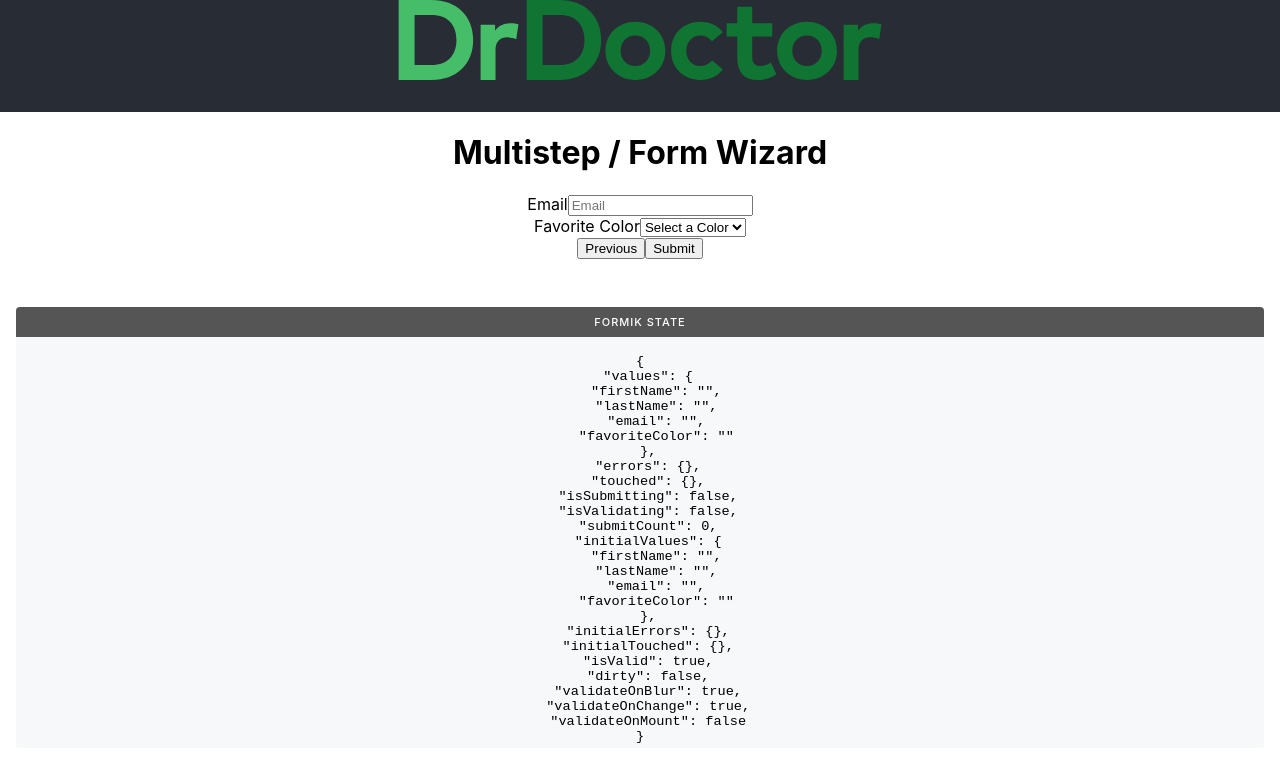
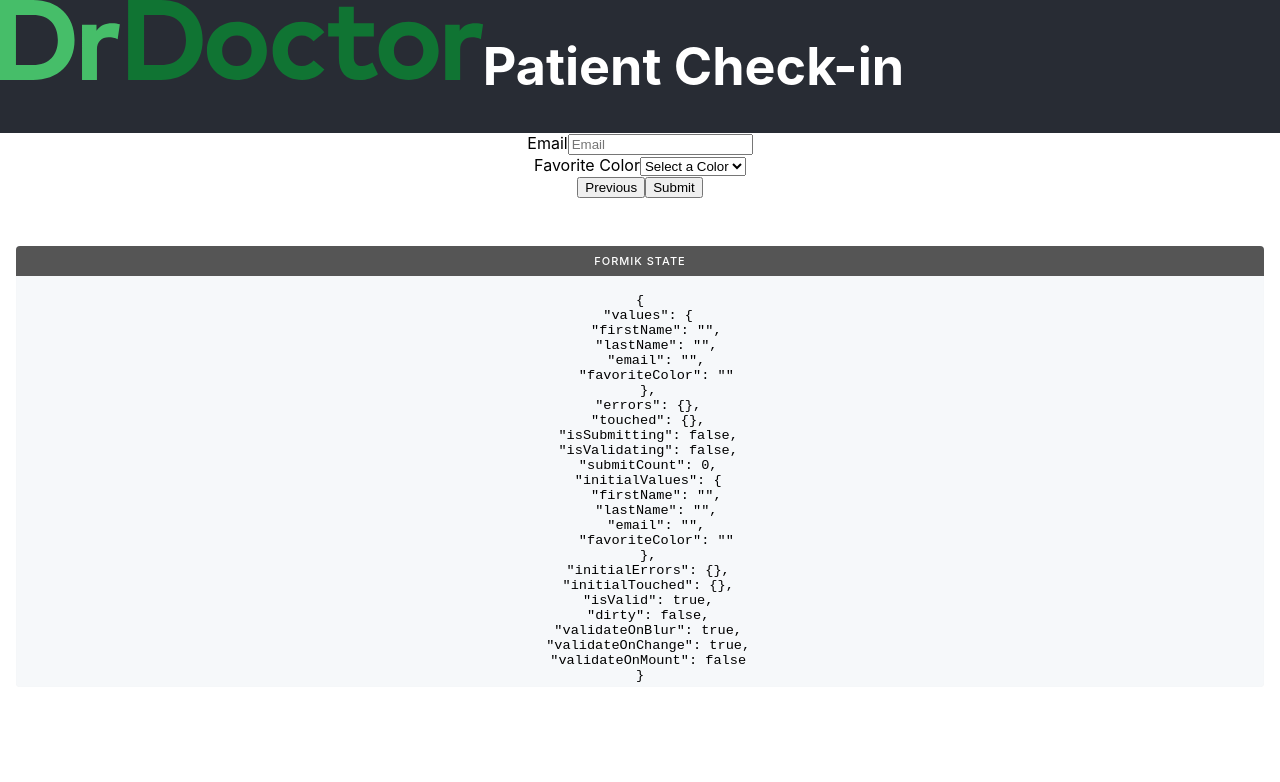
Before and after one commit to sengeezer/schenker, a React (Create React App) app: page /step2 in a window 1280 px wide. Shown: the top 782 px of the page. Built offline with nearby package versions, Linux system fonts and the light colour scheme.

Commit message:
Moved CSS to SASS

```diff
--- a/src/components/App.css
+++ /dev/null
@@ -1,23 +0,0 @@
-.App {
-  text-align: center;
-}
-
-.App-logo {
-  height: 10vmin;
-  pointer-events: none;
-}
-
-.App-header {
-  background-color: #282c34;
-  min-height: 14vh;
-  display: flex;
-  flex-direction: column;
-  align-items: left;
-  justify-content: left;
-  font-size: calc(10px + 2vmin);
-  color: white;
-}
-
-.App-link {
-  color: #61dafb;
-}
--- a/src/components/App.js
+++ b/src/components/App.js
@@ -1,13 +1,14 @@
 import React from 'react';
 import EnhancedForm from './Wizard';
 import logo from '../company-logo.svg';
-import './App.css';
+import './App.scss';
 
 function App() {
   return (
     <div className="App">
       <header className="App-header">
         <img src={logo} className="App-logo" alt="logo" />
+        <h1>Patient Check-in</h1>
       </header>
       <EnhancedForm />
     </div>
--- /dev/null
+++ b/src/components/App.scss
@@ -0,0 +1,23 @@
+.App {
+  text-align: center;
+
+  &-logo {
+    height: 10vmin;
+    pointer-events: none;
+  }
+
+  &-header {
+    background-color: #282c34;
+    min-height: 14vh;
+    display: flex;
+    flex-direction: row;
+    align-items: left;
+    justify-content: left;
+    font-size: calc(10px + 2vmin);
+    color: white;
+  }
+
+  &-link {
+    color: #61dafb;
+  }
+}
--- a/src/components/Wizard.js
+++ b/src/components/Wizard.js
@@ -1,4 +1,3 @@
-/* eslint-disable jsx-a11y/accessible-emoji */
 import React from 'react';
 import {
   BrowserRouter as Router,
@@ -16,7 +15,6 @@ import { Debug } from './Debug';
 const BaseForm = ({ values, handleSubmit }) => (
   <Router>
     <div className="wizard">
-      <h1>Multistep / Form Wizard </h1>
       <form onSubmit={handleSubmit}>
         <Switch>
           <Route
--- a/src/index.js
+++ b/src/index.js
@@ -1,7 +1,7 @@
 import 'react-app-polyfill/ie11';
 import React from 'react';
 import ReactDOM from 'react-dom';
-import './index.css';
+import './index.scss';
 import App from './components/App';
 import * as serviceWorker from './serviceWorker';
 
```
Also changed, not shown: src/index.scss (renamed from src/index.css).
